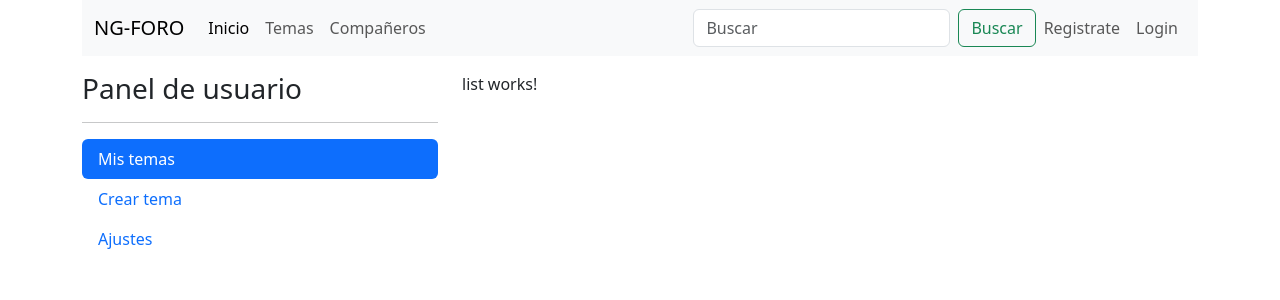
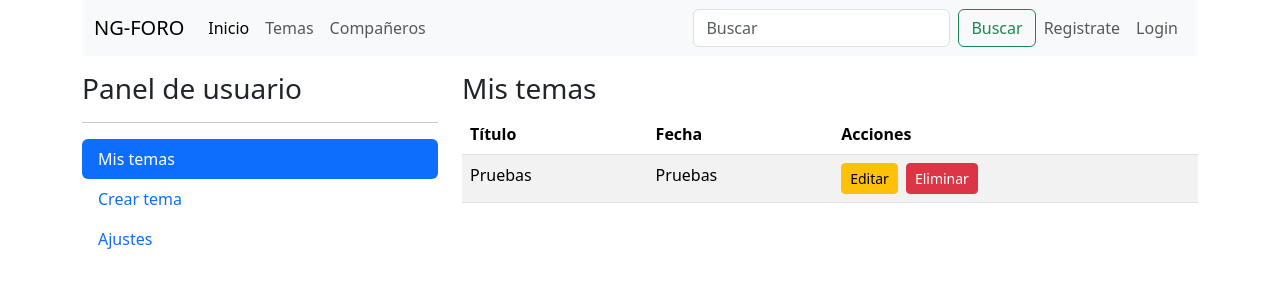
Before and after one commit to javiersanhueza/foro-angular, an Angular app: page /panel/list in a window 1280 px wide. Shown: the top 300 px of the page. Built offline with nearby package versions, Linux system fonts and the light colour scheme; what angular-file-uploader would draw is missing.

Commit message:
Componente de listado de temas

```diff
--- a/src/app/panel/components/list/list.component.html
+++ b/src/app/panel/components/list/list.component.html
@@ -1 +1,25 @@
-<p>list works!</p>
+<div class="row">
+  <div class="col-lg-12">
+    <h3>{{ pageTitle }}</h3>
+
+    <table class="table table-hover table-striped">
+      <thead>
+        <tr>
+          <th>Título</th>
+          <th>Fecha</th>
+          <th>Acciones</th>
+        </tr>
+      </thead>
+      <tbody>
+        <tr>
+          <td>Pruebas</td>
+          <td>Pruebas</td>
+          <td>
+            <a href="#" class="btn btn-sm btn-warning me-2">Editar</a>
+            <a href="#" class="btn btn-sm btn-danger">Eliminar</a>
+          </td>
+        </tr>
+      </tbody>
+    </table>
+  </div>
+</div>
--- a/src/app/panel/components/list/list.component.ts
+++ b/src/app/panel/components/list/list.component.ts
@@ -1,13 +1,34 @@
 import { Component, OnInit } from '@angular/core';
+
+import { ActivatedRoute, Router, Params } from '@angular/router';
+
+import { Topic } from '../../../models/topic';
+import { UserService } from '../../../services/user.service';
+import { TopicService } from '../../../services/topic.service';
 
 @Component({
   selector: 'app-list',
   templateUrl: './list.component.html',
-  styleUrls: ['./list.component.css']
+  styleUrls: ['./list.component.css'],
+  providers: [UserService, TopicService]
 })
 export class ListComponent implements OnInit {
+  public pageTitle: string = 'Mis temas';
+  public topics: Topic[] = [];
+  public identity: any;
+  public token: string;
+  public status: string = '';
+  public isLoadingTopics: boolean = false;
 
-  constructor() { }
+  constructor(
+    private _route: ActivatedRoute,
+    private _router: Router,
+    private _userService: UserService,
+    private _topicService: TopicService
+  ) {
+    this.identity = this._userService.getIdentity();
+    this.token = this._userService.getToken();
+  }
 
   ngOnInit(): void {
   }
```
